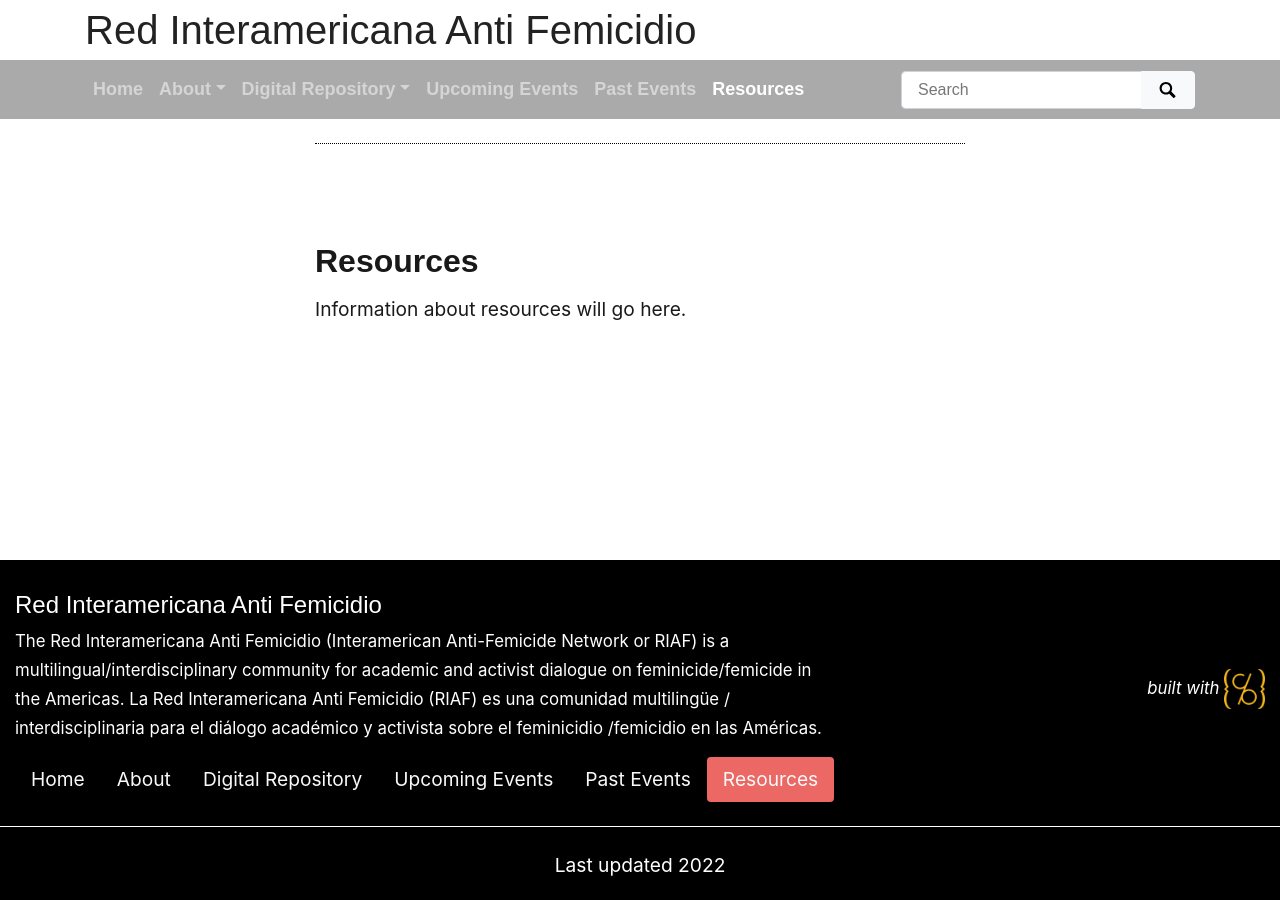
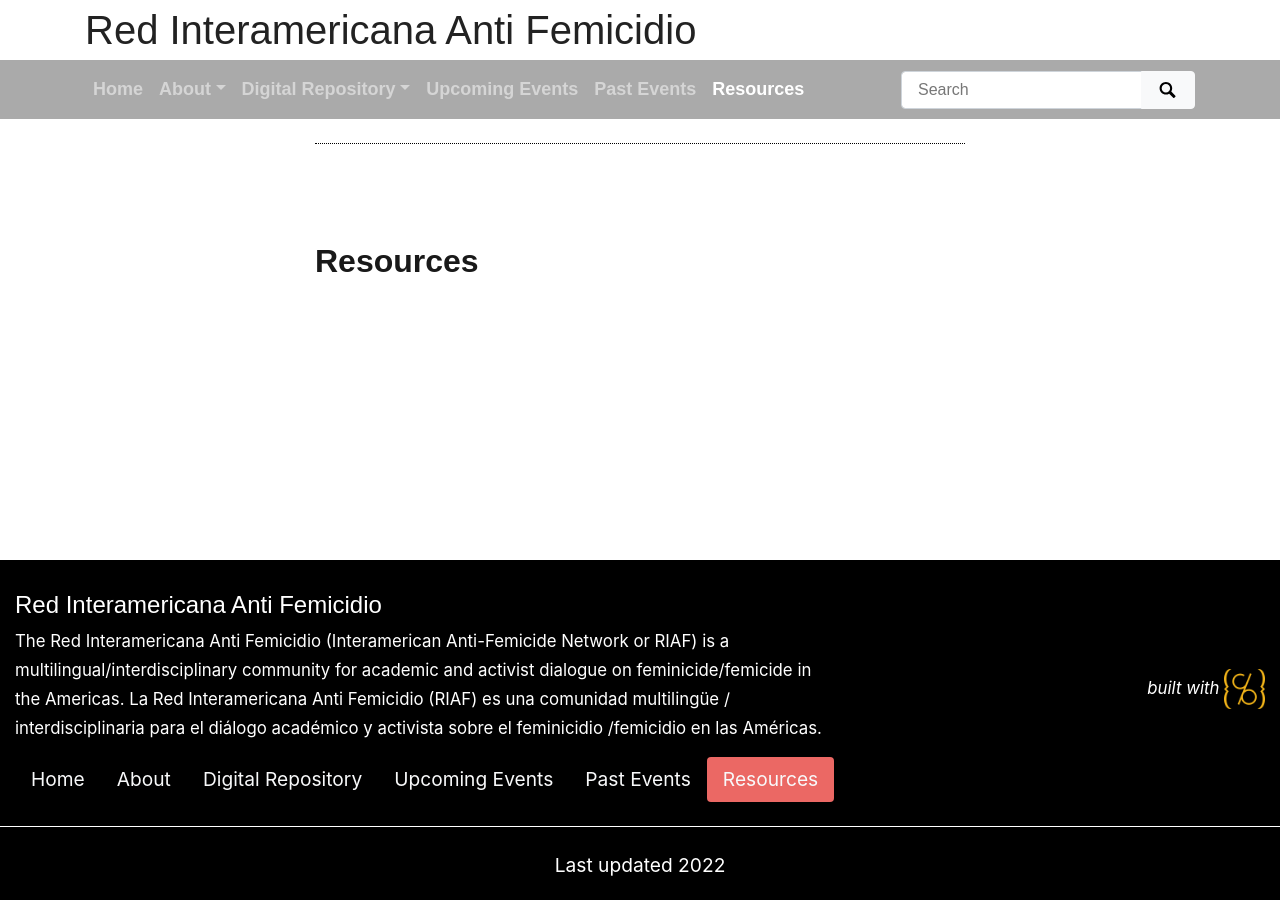
Before and after one commit to riaf-red/riaf-red.github.io, a Jekyll site: the page built from pages/resources.md, in a window 1280 px wide. Built offline with Jekyll 4.4.1, drawn with Linux system fonts in a browser that asks for light colours; nearby versions of some CDN libraries; some web fonts are replaced.

Commit message:
Update resources.md

```diff
--- a/pages/resources.md
+++ b/pages/resources.md
@@ -5,5 +5,3 @@ permalink: /resources.html
 ---
 
 ## Resources
-
-Information about resources will go here.
```
